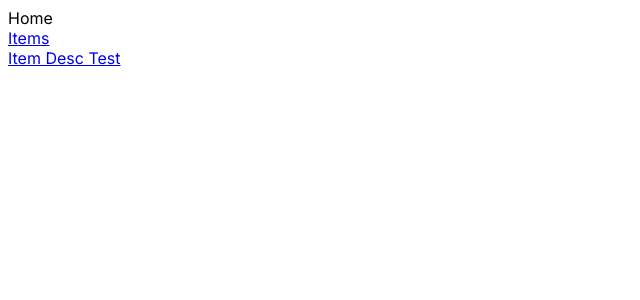
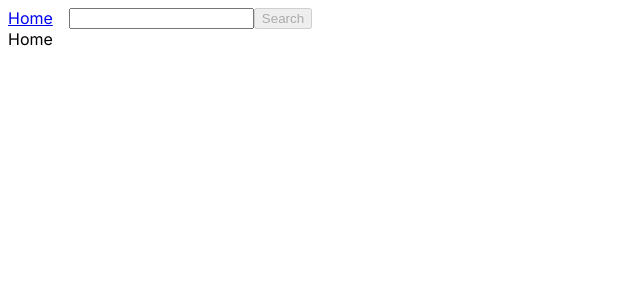
Before and after one commit to Takzzg/prueba-tecnica-meli, a Next.js app: page / in a window 1280 px wide. Shown: the top 300 px of the page, without its empty margins (0-640 px from the left). Built offline with nearby package versions, Linux system fonts and the light colour scheme.

Commit message:
proper search

```diff
--- a/app/api/search/route.ts
+++ b/app/api/search/route.ts
@@ -5,7 +5,7 @@ import { ItemDetails_Type, SearchResponse_Type } from '../../../types/api/search
 export const GET = async (req: NextRequest) => {
 	// fetch items
 	const params = req.nextUrl.searchParams
-	const res = await fetch(`${process.env.MELI_SEARCH_URL}${params.get('title')}`)
+	const res = await fetch(`${process.env.MELI_SEARCH_URL}?q=${params.get('title')}`)
 	const data = await res.json()
 
 	if (!data) return NextResponse.json(data)
--- a/app/layout.tsx
+++ b/app/layout.tsx
@@ -1,5 +1,6 @@
 import { Inter } from 'next/font/google'
 import './globals.scss'
+import SearchBox from '../components/SearchBox/SearchBox'
 
 const inter = Inter({ subsets: ['latin'] })
 
@@ -11,7 +12,10 @@ export const metadata = {
 const RootLayout = ({ children }) => {
 	return (
 		<html lang='en'>
-			<body className={inter.className}>{children}</body>
+			<body className={inter.className}>
+				<SearchBox />
+				{children}
+			</body>
 		</html>
 	)
 }
--- a/app/page.tsx
+++ b/app/page.tsx
@@ -1,14 +1,7 @@
-import Link from 'next/link'
 // import styles from './page.module.scss'
 
 const Home = () => {
-	return (
-		<main className={'flex flex-col'}>
-			Home
-			<Link href={'/items'}>Items</Link>
-			<Link href={'/items/test'}>Item Desc Test</Link>
-		</main>
-	)
+	return <main>Home</main>
 }
 
 export default Home
--- /dev/null
+++ b/components/SearchBox/SearchBox.tsx
@@ -0,0 +1,34 @@
+'use client'
+
+import Link from 'next/link'
+import { useRouter } from 'next/navigation'
+import { useState } from 'react'
+
+const SearchBox = () => {
+	const router = useRouter()
+	const [searchInput, setSearchInput] = useState('')
+
+	const handleSearchAction = () => {
+		router.push(`/items?search=${searchInput}`)
+	}
+
+	return (
+		<div className='flex' style={{ gap: '1rem' }}>
+			<Link href={'/'}>Home</Link>
+
+			<div className='flex'>
+				<input
+					type='text'
+					value={searchInput}
+					onChange={(event) => setSearchInput(event.target.value)}
+					onKeyUp={(event) => (event.key === 'Enter' ? handleSearchAction() : undefined)}
+				/>
+				<button onClick={handleSearchAction} disabled={!searchInput}>
+					Search
+				</button>
+			</div>
+		</div>
+	)
+}
+
+export default SearchBox
```
Also changed, not shown: app/items/[id]/page.tsx (+1 -9 lines), app/items/page.tsx (+25 -34 lines), 1 other file (tests, documents, lock files or other folders).
